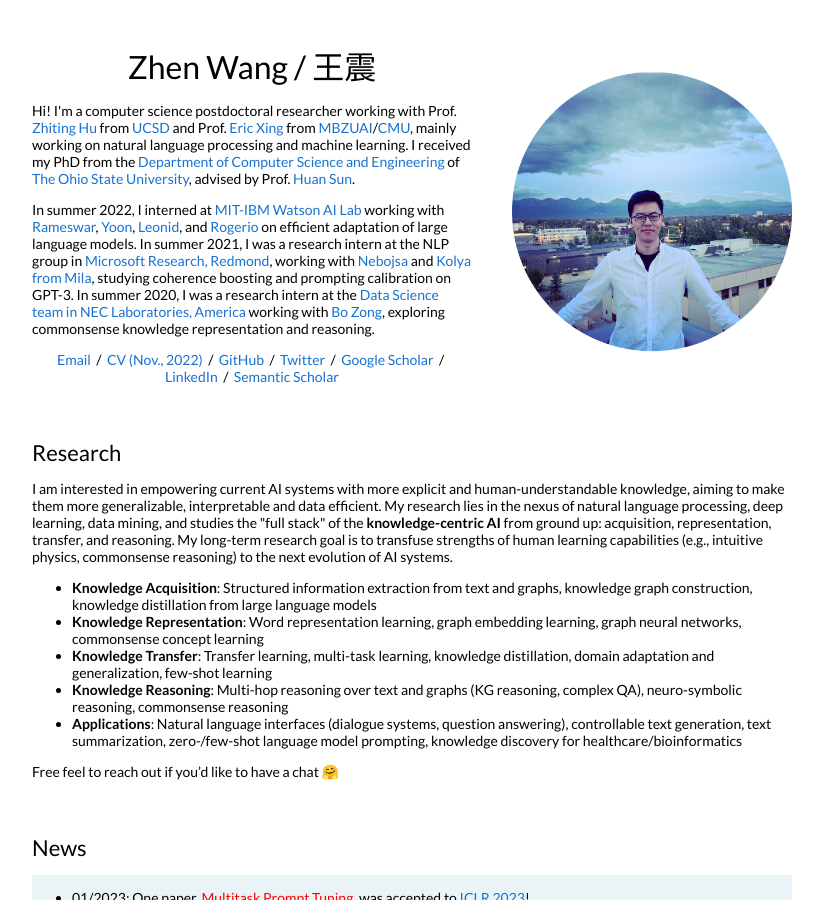
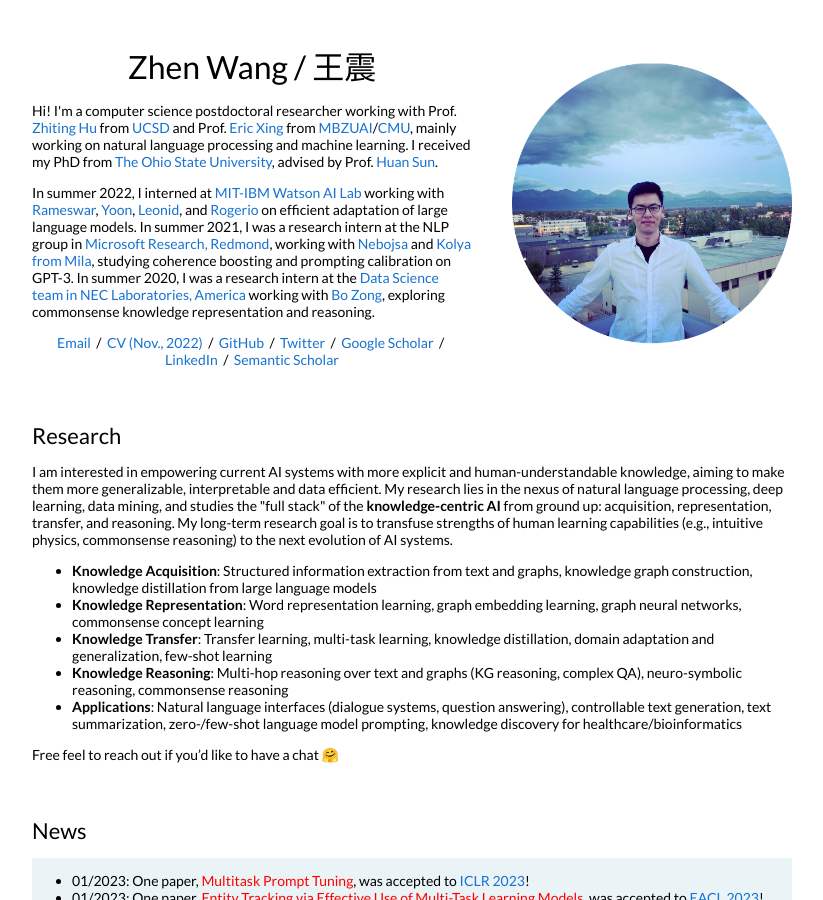
Before and after one commit to zhenwang9102/zhenwang9102.github.io, a Jekyll site: the page built from _posts/2019-06-02-venue.markdown, in a window 1280 px wide and 900 px high. Shown: the whole window, without its empty margins (228-1051 px from the left). Built offline with Jekyll 4.4.1, drawn with Linux system fonts in a browser that asks for light colours.

Commit message:
Update default.html

```diff
--- a/_layouts/default.html
+++ b/_layouts/default.html
@@ -40,7 +40,7 @@
                 Zhen Wang / 王震
               </h1>
               <p>
-                Hi! I'm a computer science postdoctoral researcher working with Prof. <a href="http://zhiting.ucsd.edu/">Zhiting Hu</a> from <a href="https://ucsd.edu/">UCSD</a> and Prof. <a href="http://www.cs.cmu.edu/~epxing/">Eric Xing</a> from <a href="https://mbzuai.ac.ae/">MBZUAI</a>/<a href="https://www.cmu.edu/">CMU</a>, mainly working on natural language processing and machine learning. I received my PhD from the <a href="https://cse.osu.edu/">Department of Computer Science and Engineering</a> of <a href="https://www.osu.edu/">The Ohio State University</a>, advised by Prof. <a href="http://web.cse.ohio-state.edu/~sun.397/">Huan Sun</a>.
+                Hi! I'm a computer science postdoctoral researcher working with Prof. <a href="http://zhiting.ucsd.edu/">Zhiting Hu</a> from <a href="https://ucsd.edu/">UCSD</a> and Prof. <a href="http://www.cs.cmu.edu/~epxing/">Eric Xing</a> from <a href="https://mbzuai.ac.ae/">MBZUAI</a>/<a href="https://www.cmu.edu/">CMU</a>, mainly working on natural language processing and machine learning. I received my PhD from <a href="https://www.osu.edu/">The Ohio State University</a>, advised by Prof. <a href="http://web.cse.ohio-state.edu/~sun.397/">Huan Sun</a>.
               </p>
               <p>
                 In summer 2022, I interned at <a href="https://mitibmwatsonailab.mit.edu/">MIT-IBM Watson AI Lab</a> working with <a href="https://rpand002.github.io/">Rameswar</a>, <a href="https://people.csail.mit.edu/yoonkim/">Yoon</a>, <a href="https://scholar.google.com/citations?user=WbO7tjYAAAAJ&hl=en">Leonid</a>, and <a href="https://www.rogerioferis.org/">Rogerio</a> on efficient adaptation of large language models. In summer 2021, I was a research intern at the NLP group in <a href="https://www.microsoft.com/en-us/research/lab/microsoft-research-redmond/">Microsoft Research, Redmond</a>, working with <a href="https://www.microsoft.com/en-us/research/people/jojic/">Nebojsa</a> and <a href="https://malkin1729.github.io/">Kolya from Mila</a>, studying coherence boosting and prompting calibration on GPT-3. In summer 2020, I was a research intern at the <a href="https://www.nec-labs.com/research-departments/data-science-system-security/data-science-systems-research-home">Data Science team in NEC Laboratories, America</a> working with <a href="https://bzong.github.io/">Bo Zong</a>, exploring commonsense knowledge representation and reasoning.
```
